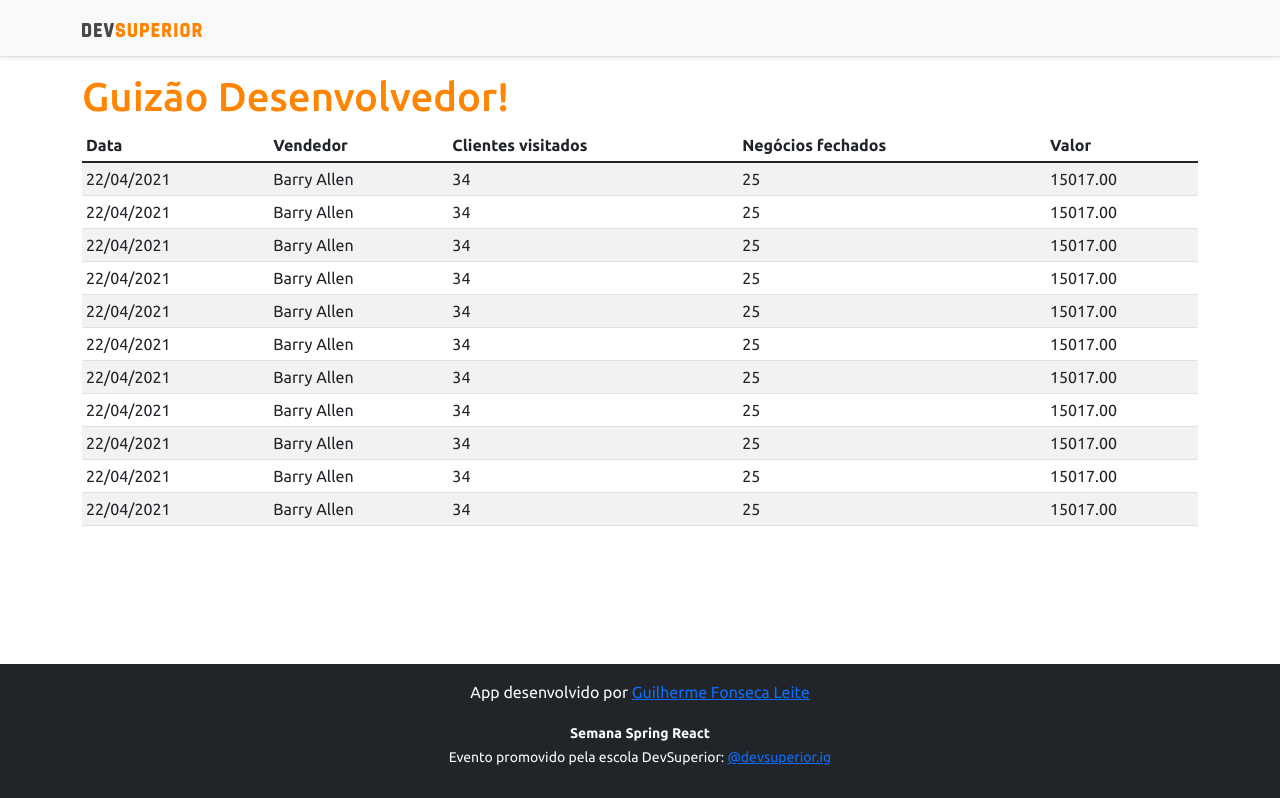
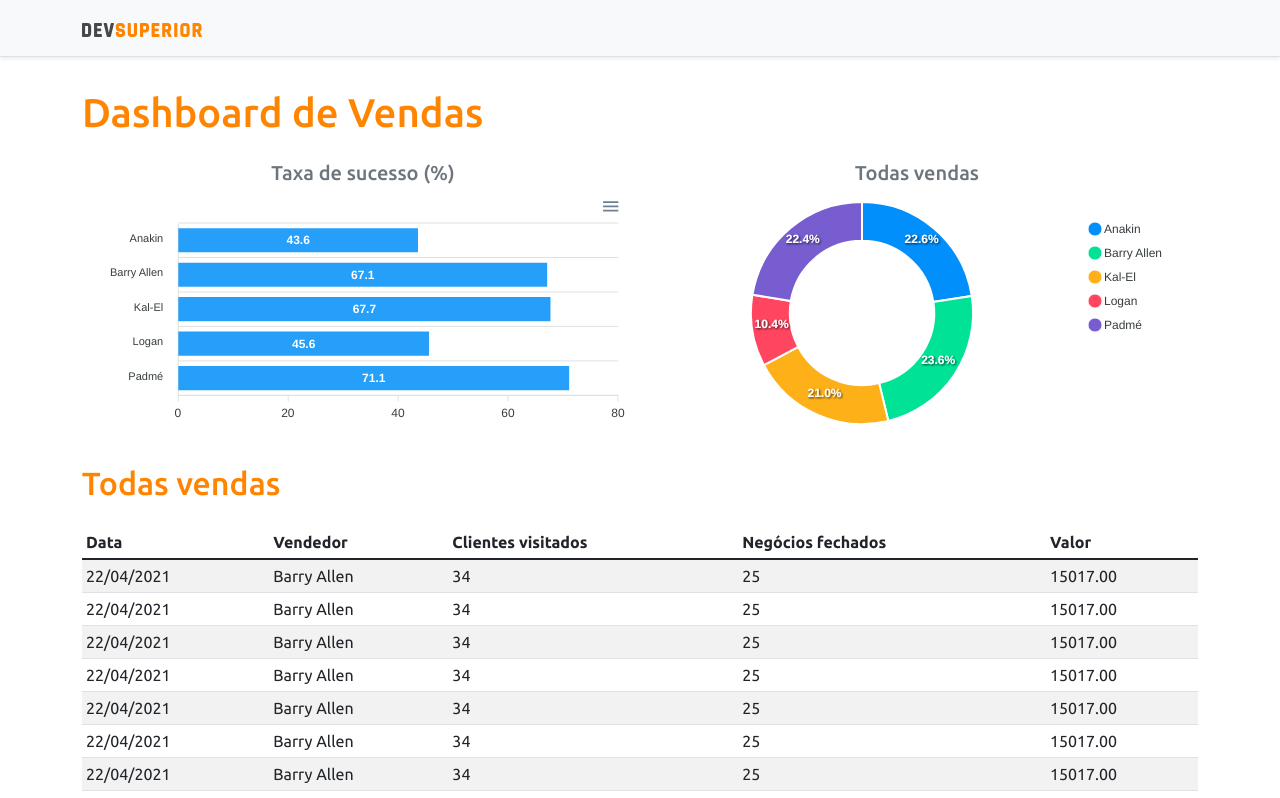
Before and after one commit to gfl1987/projeto-sds3, a React (Create React App) app in the folder frontend/: page / in a window 1280 px wide. Shown: the top 798 px of the page. Built offline with nearby package versions, Linux system fonts and the light colour scheme.

Commit message:
Static Charts

```diff
--- a/frontend/package.json
+++ b/frontend/package.json
@@ -11,8 +11,10 @@
     "@types/node": "^12.0.0",
     "@types/react": "^17.0.0",
     "@types/react-dom": "^17.0.0",
+    "apexcharts": "^3.29.0",
     "bootstrap": "^5.1.3",
     "react": "^17.0.2",
+    "react-apexcharts": "^1.3.9",
     "react-dom": "^17.0.2",
     "react-scripts": "4.0.3",
     "typescript": "^4.1.2",
--- a/frontend/src/App.tsx
+++ b/frontend/src/App.tsx
@@ -1,4 +1,6 @@
+import BarChart from 'components/BarChart';
 import DataTable from 'components/DataTable';
+import DonutChart from 'components/DonutChart';
 import Footer from 'components/Footer';
 import NavBar from 'components/NavBar';
 
@@ -7,7 +9,23 @@ function App() {
     <>
       <NavBar />
       <div className="container">
-        <h1 className="text-primary">Guizão Desenvolvedor!</h1>
+        <h1 className="text-primary py-3">Dashboard de Vendas</h1>
+
+        <div className="row px-3">
+          <div className="col-sm-6">
+            <h5 className="text-center text-secondary">Taxa de sucesso (%)</h5>
+              <BarChart />
+          </div>
+          <div className="col-sm-6">
+            <h5 className="text-center text-secondary">Todas vendas</h5>
+              <DonutChart />
+          </div>
+        </div>
+
+        <div className="py-3">
+          <h2 className="text-primary"> Todas vendas</h2>
+
+        </div>
 
         <DataTable />
       </div>
--- /dev/null
+++ b/frontend/src/components/BarChart/index.tsx
@@ -0,0 +1,38 @@
+import Chart from 'react-apexcharts';
+
+// Configuração gráfico de Barra.
+
+function BarChart() {
+
+    const options = {
+        plotOptions: {
+            bar: {
+                horizontal: true,
+            }
+        },
+    };
+
+    const mockData = {
+        labels: {
+            categories: ['Anakin', 'Barry Allen', 'Kal-El', 'Logan', 'Padmé']
+        },
+        series: [
+            {
+                name: "% Sucesso",
+                data: [43.6, 67.1, 67.7, 45.6, 71.1]
+            }
+        ]
+    };
+
+    return (
+
+        <Chart
+            options={{ ...options, xaxis: mockData.labels}}
+            series={mockData.series}
+            type="bar"
+            height="240"
+        />
+    );
+}
+
+export default BarChart;
--- a/frontend/src/components/DataTable/index.tsx
+++ b/frontend/src/components/DataTable/index.tsx
@@ -1,3 +1,5 @@
+// Configuração Tabelas.
+
 function DataTable() {
     return (
         <div className="table-responsive">
--- /dev/null
+++ b/frontend/src/components/DonutChart/index.tsx
@@ -0,0 +1,29 @@
+import Chart from 'react-apexcharts';
+
+// Configuração gráfico de Rosca.
+
+function DonutChart() {
+
+    const mockData = {
+        series: [477138, 499928, 444867, 220426, 473088],
+        labels: ['Anakin', 'Barry Allen', 'Kal-El', 'Logan', 'Padmé']
+    }
+
+    const options = {
+        legend: {
+            show: true
+        }
+    }
+
+    return (
+
+        <Chart
+            options={{ ...options, labels: mockData.labels}}
+            series={mockData.series}
+            type="donut"
+            height="240"
+        />
+    );
+}
+
+export default DonutChart;
--- a/frontend/src/components/Footer/index.tsx
+++ b/frontend/src/components/Footer/index.tsx
@@ -1,3 +1,5 @@
+// Configuração Rodapé.
+
 function Footer() {
     return (
         <footer className="footer mt-auto py-3 bg-dark">
--- a/frontend/src/components/NavBar/index.tsx
+++ b/frontend/src/components/NavBar/index.tsx
@@ -1,4 +1,6 @@
 import ImgDsDark from 'assets/img/ds-dark.svg';
+
+// Configuração logo superior.
 
 function NavBar() {
     return (
```
Also changed, not shown: 1 other file (tests, documents, lock files or other folders).
